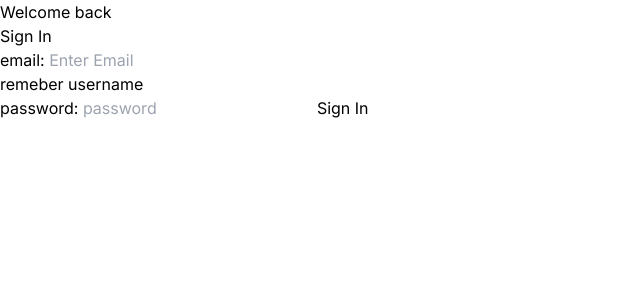
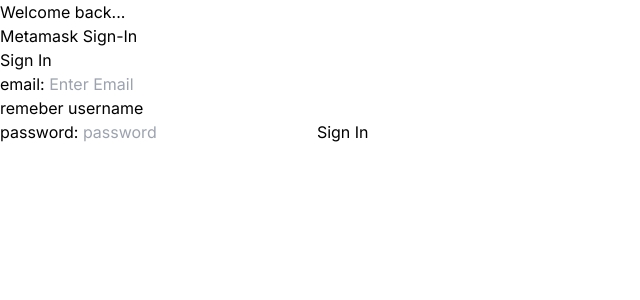
Before and after one commit to CoolistKovbel/socialchain, a Next.js app: page /sign-in in a window 1280 px wide. Shown: the top 300 px of the page, without its empty margins (0-640 px from the left). Built offline with nearby package versions, Linux system fonts and the light colour scheme.

Commit message:
just trting to go slow;

```diff
--- a/app/(dashboard)/(auth)/sign-in/page.tsx
+++ b/app/(dashboard)/(auth)/sign-in/page.tsx
@@ -1,8 +1,38 @@
+import React, { useState } from 'react';
+import Web3 from 'web3';
 
 const SignInPage = () => {
+    console.log(Web3)
+    const [accountAddress, setAccountAddress] = useState<string | null>(null);
+
+    const connectToMetamask = async () => {
+        try {
+          if (typeof window.ethereum !== 'undefined') {
+            const ethereum = window.ethereum;
+            const web3 = new Web3(ethereum);
+
+            // Request account access
+            const accounts = await ethereum.request({ method: 'eth_requestAccounts' });
+
+            if (accounts.length > 0) {
+              setAccountAddress(accounts[0]);
+              console.log(accounts[0])
+            }
+          } else {
+            console.error('MetaMask is not available.');
+          }
+        } catch (error) {
+          console.error('Error connecting to MetaMask:', error);
+        }
+      };
+
     return (
         <div>
-            <h2>Welcome back</h2>
+            <h2>Welcome back...</h2>
+            <div>
+                <button onClick={connectToMetamask }>Metamask Sign-In</button>
+            </div>
+            <div>
                 <h3>Sign In</h3>
                 <form>
                     <label htmlFor="email">
@@ -17,6 +47,8 @@
                     <button>Sign In</button>
                 </form>
             </div>
+
+        </div>
     )
 }
 
--- a/package.json
+++ b/package.json
@@ -12,6 +12,7 @@
     "@types/node": "20.4.9",
     "@types/react": "18.2.20",
     "@types/react-dom": "18.2.7",
+    "@types/web3": "^1.2.2",
     "autoprefixer": "10.4.14",
     "class-variance-authority": "^0.7.0",
     "clsx": "^2.0.0",
@@ -25,6 +26,7 @@
     "tailwind-merge": "^1.14.0",
     "tailwindcss": "3.3.3",
     "tailwindcss-animate": "^1.0.6",
-    "typescript": "5.1.6"
+    "typescript": "5.1.6",
+    "web3": "^4.0.3"
   }
 }
```
Also changed, not shown: 1 other file (tests, documents, lock files or other folders). Lines whose indentation alone changed are shown as unchanged.
